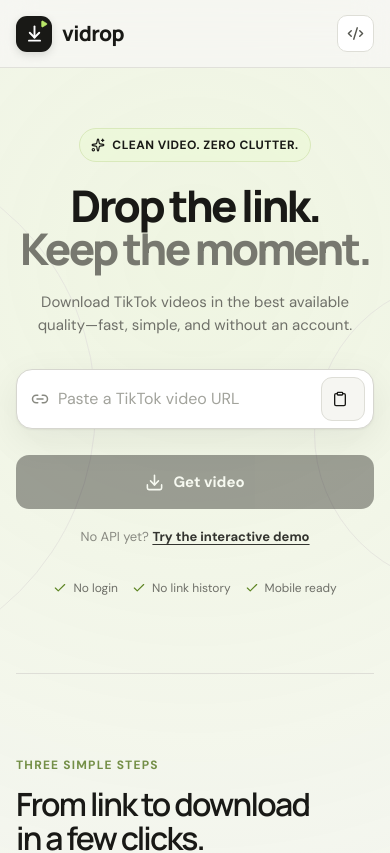
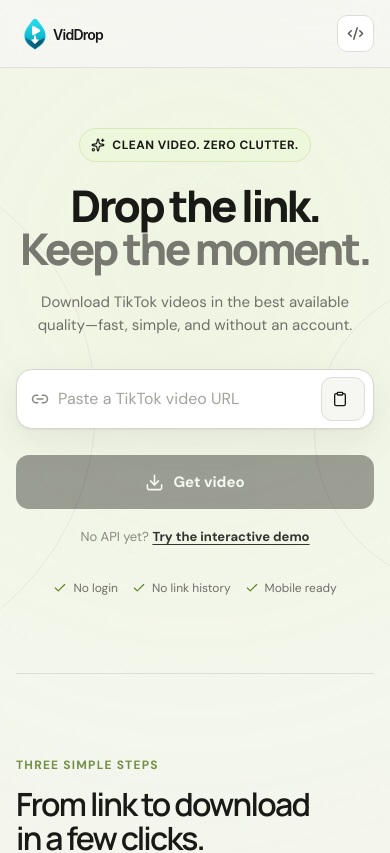
Before and after one commit to NaufalDsp/vidrop, a React (Vite) app: page / in a window 390 px wide. Shown: the top 853 px of the page. Built offline with nearby package versions, Linux system fonts and the light colour scheme.

Commit message:
feat: apply new vidrop brand logo

```diff
--- a/index.html
+++ b/index.html
@@ -8,7 +8,7 @@
     <meta property="og:title" content="Vidrop — TikTok video downloader" />
     <meta property="og:description" content="Paste a TikTok link, choose a quality, and download in seconds." />
     <meta property="og:type" content="website" />
-    <link rel="icon" href="/favicon.svg" type="image/svg+xml" />
+    <link rel="icon" href="/viddrop-logo.svg" type="image/svg+xml" />
     <link rel="preconnect" href="https://fonts.googleapis.com" />
     <link rel="preconnect" href="https://fonts.gstatic.com" crossorigin />
     <link href="https://fonts.googleapis.com/css2?family=DM+Sans:wght@400;500;600;700&family=Manrope:wght@600;700;800&display=swap" rel="stylesheet" />
--- a/src/components/Brand.tsx
+++ b/src/components/Brand.tsx
@@ -1,13 +1,7 @@
-import { ArrowDownToLine, Play } from "lucide-react";
-
-export function Brand({ compact = false }: { compact?: boolean }) {
+export function Brand() {
   return (
     <a className="brand" href="#top" aria-label="Vidrop home">
-      <span className="brand-mark" aria-hidden="true">
-        <ArrowDownToLine size={19} strokeWidth={2.4} />
-        <Play className="brand-play" size={8} fill="currentColor" />
-      </span>
-      {!compact && <span>vidrop</span>}
+      <img className="brand-logo" src="/viddrop-logo.svg" alt="Vidrop" />
     </a>
   );
 }
--- a/src/components/ContentSections.tsx
+++ b/src/components/ContentSections.tsx
@@ -71,7 +71,7 @@ export function ContentSections() {
       </section>
 
       <footer>
-        <div className="container footer-top"><div><Brand /><p>Save the videos worth keeping.</p></div><div className="footer-links"><a href="#how-it-works">How it works</a><a href="#faq">FAQ</a><a href="https://github.com" target="_blank" rel="noreferrer"><Code2 size={15} /> GitHub</a></div></div>
+        <div className="container footer-top"><div><Brand /><p>Save the videos worth keeping.</p></div><div className="footer-links"><a href="#how-it-works">How it works</a><a href="#faq">FAQ</a><a href="https://github.com/NaufalDsp/vidrop" target="_blank" rel="noreferrer"><Code2 size={15} /> GitHub</a></div></div>
         <div className="container footer-bottom"><p>Only download content you own or have permission to use.</p><p>Built with React + TypeScript · © 2026 Vidrop</p></div>
       </footer>
     </>
--- a/src/styles.css
+++ b/src/styles.css
@@ -30,9 +30,8 @@ button:focus-visible, a:focus-visible, input:focus-visible { outline: 3px solid
 .app-shell { min-height: 100vh; overflow: hidden; background: radial-gradient(circle at 50% 7%, rgba(185,231,105,.13), transparent 28%), #f7f7f4; }
 .navbar { height: 76px; border-bottom: 1px solid rgba(222,222,215,.9); background: rgba(247,247,244,.8); backdrop-filter: blur(16px); position: relative; z-index: 20; }
 .navbar-inner { height: 100%; display: flex; align-items: center; justify-content: space-between; }
-.brand { display: inline-flex; align-items: center; gap: 10px; font: 800 21px/1 "Manrope", sans-serif; letter-spacing: -.7px; }
-.brand-mark { position: relative; width: 36px; height: 36px; display: grid; place-items: center; border-radius: 11px; color: #fff; background: var(--ink); box-shadow: 0 3px 8px rgba(0,0,0,.13); }
-.brand-play { position: absolute; right: 4px; top: 4px; color: var(--lime); }
+.brand { display: inline-flex; align-items: center; }
+.brand-logo { display: block; width: auto; height: 46px; }
 nav { display: flex; align-items: center; gap: 30px; font-size: 14px; font-weight: 600; color: #55564f; }
 nav a { transition: color .2s ease; }
 nav a:hover { color: var(--ink); }
@@ -146,7 +145,7 @@ h1, h2, h3 { font-family: "Manrope", sans-serif; }
 .faq-answer { display: grid; grid-template-rows: 0fr; transition: grid-template-rows .28s ease; }.faq-answer > p { min-height: 0; overflow: hidden; margin: 0; color: var(--muted); font-size: 14px; line-height: 1.65; }.faq-item.open .faq-answer { grid-template-rows: 1fr; }.faq-item.open .faq-answer > p { padding: 0 36px 22px 3px; }
 
 footer { margin-top: 10px; padding: 60px 0 24px; color: #f4f4ef; background: #1c1c19; }
-.footer-top { display: flex; justify-content: space-between; padding-bottom: 55px; }.footer-top .brand-mark { color: var(--ink); background: var(--lime); }.footer-top > div > p { margin: 16px 0 0; color: #8f9088; font-size: 14px; }
+.footer-top { display: flex; justify-content: space-between; padding-bottom: 55px; }.footer-top .brand { padding: 4px 10px; border-radius: 10px; background: #fff; }.footer-top .brand-logo { height: 40px; }.footer-top > div > p { margin: 16px 0 0; color: #8f9088; font-size: 14px; }
 .footer-links { display: flex; align-items: flex-start; gap: 30px; color: #b9bab2; font-size: 14px; }.footer-links a { display: inline-flex; align-items: center; gap: 6px; }
 .footer-bottom { padding-top: 23px; border-top: 1px solid #33332f; display: flex; justify-content: space-between; gap: 24px; color: #7f8078; font-size: 12px; }
 .footer-bottom p { margin: 0; }
@@ -163,7 +162,7 @@ footer { margin-top: 10px; padding: 60px 0 24px; color: #f4f4ef; background: #1c
 }
 
 @media (max-width: 540px) {
-  .navbar { height: 68px; }.navbar nav { gap: 0; }.github-link { padding: 9px; }.github-link span { display: none; }
+  .navbar { height: 68px; }.navbar .brand-logo { height: 40px; }.navbar nav { gap: 0; }.github-link { padding: 9px; }.github-link span { display: none; }
   .hero { width: 100%; padding: 60px 0 76px; }.hero h1 { max-width: 100%; margin-top: 22px; font-size: clamp(38px,11.2vw,44px); overflow-wrap: anywhere; }.hero-copy { font-size: 15px; line-height: 1.55; }
   .download-form { max-width: 100%; margin-top: 32px; }.url-field { width: 100%; min-width: 0; min-height: 58px; padding-left: 14px; gap: 9px; }.url-field > svg { width: 18px; }.paste-button { width: 44px; min-height: 44px; padding: 0; flex: 0 0 44px; }.paste-button svg { display: block; }.paste-button { font-size: 0; }
   .download-form > .primary-button { width: 100%; }.trust-row { width: 100%; flex-wrap: wrap; gap: 9px 14px; margin-top: 27px; font-size: 12px; }
```
Also changed, not shown: public/viddrop-logo.svg (added).
